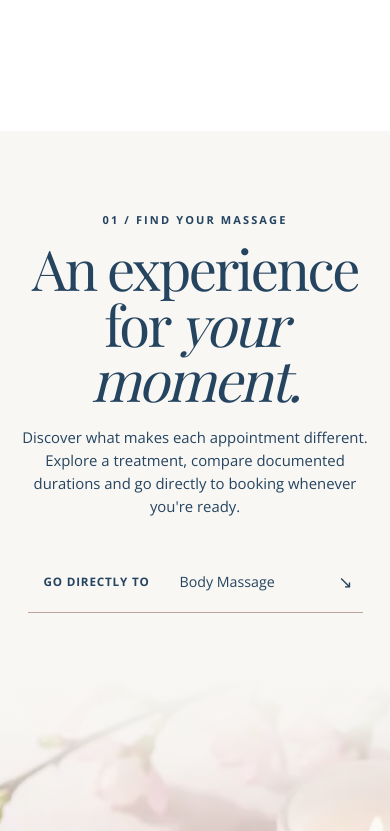
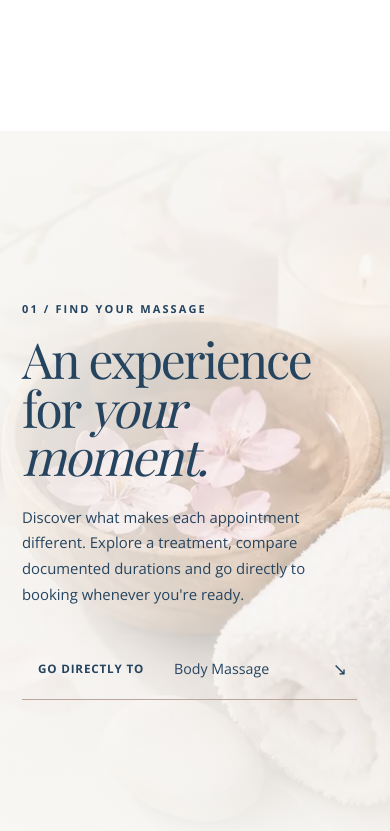
Before and after one commit to atrezzostudiosv-spec/elegant-Massage, a plain HTML site: page preview-home/index.html in a window 390 px wide. Shown: the part 4300-5131 px from the top of the page. Drawn offline with nearby package versions, Linux system fonts and the light colour scheme; a web font is replaced by a local one.

Commit message:
preview(home): extend floral still life edge-to-edge and position treatment introduction at left

```diff
--- a/preview-home/assets/css/home-adjustments-2026.css
+++ b/preview-home/assets/css/home-adjustments-2026.css
@@ -235,7 +235,7 @@
       rgba(249,248,245,.90) 48%,
       rgba(249,248,245,.38) 69%,
       rgba(249,248,245,.02) 100%) center / cover no-repeat,
-    url('../images/elegant-massage-spa-stilllife-blossoms-stones-candle.webp') right center / auto 100% no-repeat,
+    url('../images/elegant-massage-spa-stilllife-blossoms-stones-candle.webp') 64% center / cover no-repeat,
     #f8f7f4;
 }
 @media(max-width:700px){
@@ -261,3 +261,108 @@
     background:transparent;
   }
 }
+
+
+/* ATREZZO / 01 FIND YOUR MASSAGE / editorial integration (2026-11-06).
+   Same approved floral image across the FULL viewport width, including the
+   negative space under the copy. No painted ivory/image boundary. Both
+   transitions end/start in the same marfil tone so the chapter isn't cut. */
+.touch-home .treatments__opening{
+  box-sizing:border-box;
+  width:100%;
+  max-width:none;
+  min-height:100svh;
+  margin:0;
+  padding:
+    clamp(112px,12svh,160px)
+    clamp(26px,7.6vw,145px)
+    clamp(90px,10svh,145px);
+  display:flex;
+  flex-direction:column;
+  align-items:flex-start;
+  justify-content:center;
+  text-align:left;
+  background-color:#f8f7f4;
+  background-image:
+    linear-gradient(180deg,
+      #f8f7f4 0%,
+      rgba(248,247,244,.32) 12%,
+      rgba(248,247,244,0) 31%,
+      rgba(248,247,244,0) 70%,
+      rgba(248,247,244,.46) 86%,
+      #f8f7f4 100%),
+    linear-gradient(90deg,
+      rgba(248,247,244,.97) 0%,
+      rgba(248,247,244,.88) 27%,
+      rgba(248,247,244,.45) 52%,
+      rgba(248,247,244,0) 77%),
+    url('../images/elegant-massage-spa-stilllife-blossoms-stones-candle.webp');
+  background-position:center,center,64% center;
+  background-repeat:no-repeat;
+  background-size:cover,cover,cover;
+}
+.touch-home .treatments__opening > .eyebrow,
+.touch-home .treatments__opening > h2,
+.touch-home .treatments__opening > p:not(.eyebrow),
+.touch-home .treatments__opening > .chapter-jump{
+  margin-inline:0;
+  text-align:left;
+}
+.touch-home .treatments__opening > .eyebrow{max-width:55ch}
+.touch-home .treatments__opening h2{
+  max-width:min(720px,60vw);
+  font-size:clamp(3.5rem,6.7vw,8rem);
+  line-height:.98;
+  text-wrap:balance;
+  margin-top:clamp(18px,2vw,30px);
+  margin-bottom:clamp(25px,3vw,42px);
+}
+.touch-home .treatments__opening > p:not(.eyebrow){
+  max-width:49ch;
+  line-height:1.72;
+  margin-bottom:0;
+}
+.touch-home .treatments__opening .chapter-jump{
+  margin-top:clamp(32px,5vh,58px);
+  max-width:100%;
+}
+/* Do not apply a second opaque plate: the photographic canvas must actually
+   extend from left edge to right edge behind the subtle readable overlay. */
+@media(max-width:1023px){
+  .touch-home .treatments__opening{
+    padding-inline:clamp(30px,6vw,75px);
+    min-height:clamp(780px,100svh,980px);
+  }
+  .touch-home .treatments__opening h2{
+    max-width:min(670px,76vw);
+    font-size:clamp(3.7rem,8.5vw,6rem);
+  }
+}
+@media(max-width:700px){
+  .touch-home .treatments__opening{
+    min-height:740px;
+    padding:clamp(112px,12svh,155px) var(--gutter) 112px;
+    background-image:
+      linear-gradient(180deg,
+        #f8f7f4 0%,
+        rgba(248,247,244,.75) 15%,
+        rgba(248,247,244,.38) 45%,
+        rgba(248,247,244,.55) 77%,
+        #f8f7f4 100%),
+      linear-gradient(90deg,
+        rgba(248,247,244,.86),rgba(248,247,244,.32)),
+      url('../images/elegant-massage-spa-stilllife-blossoms-stones-candle.webp');
+    background-position:center,center,60% center;
+    background-size:cover,cover,cover;
+  }
+  .touch-home .treatments__opening h2{
+    max-width:100%;
+    font-size:clamp(3.1rem,11vw,5.1rem);
+    text-wrap:wrap;
+  }
+  .touch-home .treatments__opening > p:not(.eyebrow){max-width:38ch}
+  .touch-home .treatments__opening .chapter-jump{
+    max-width:335px;
+    margin-top:32px;
+  }
+}
```
